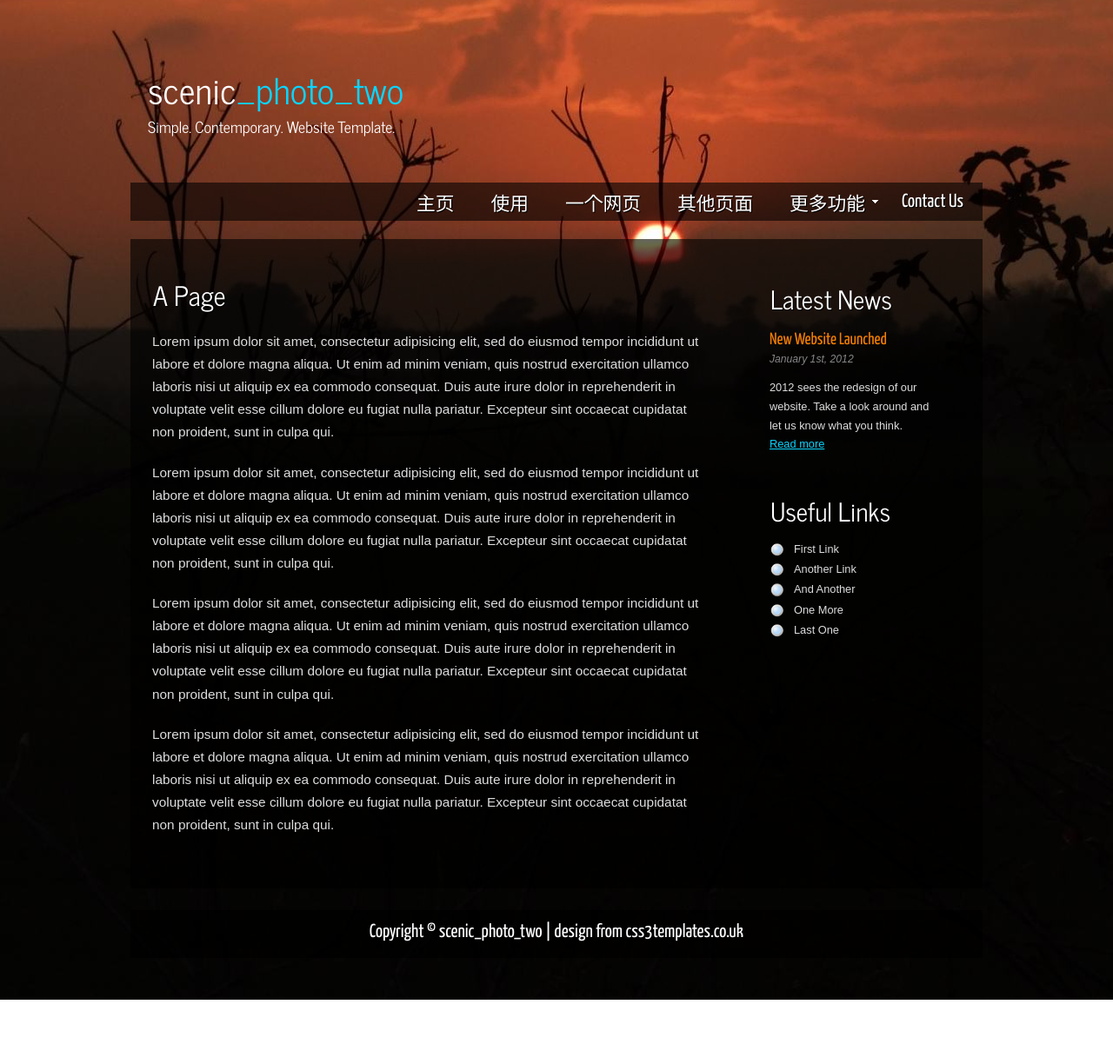
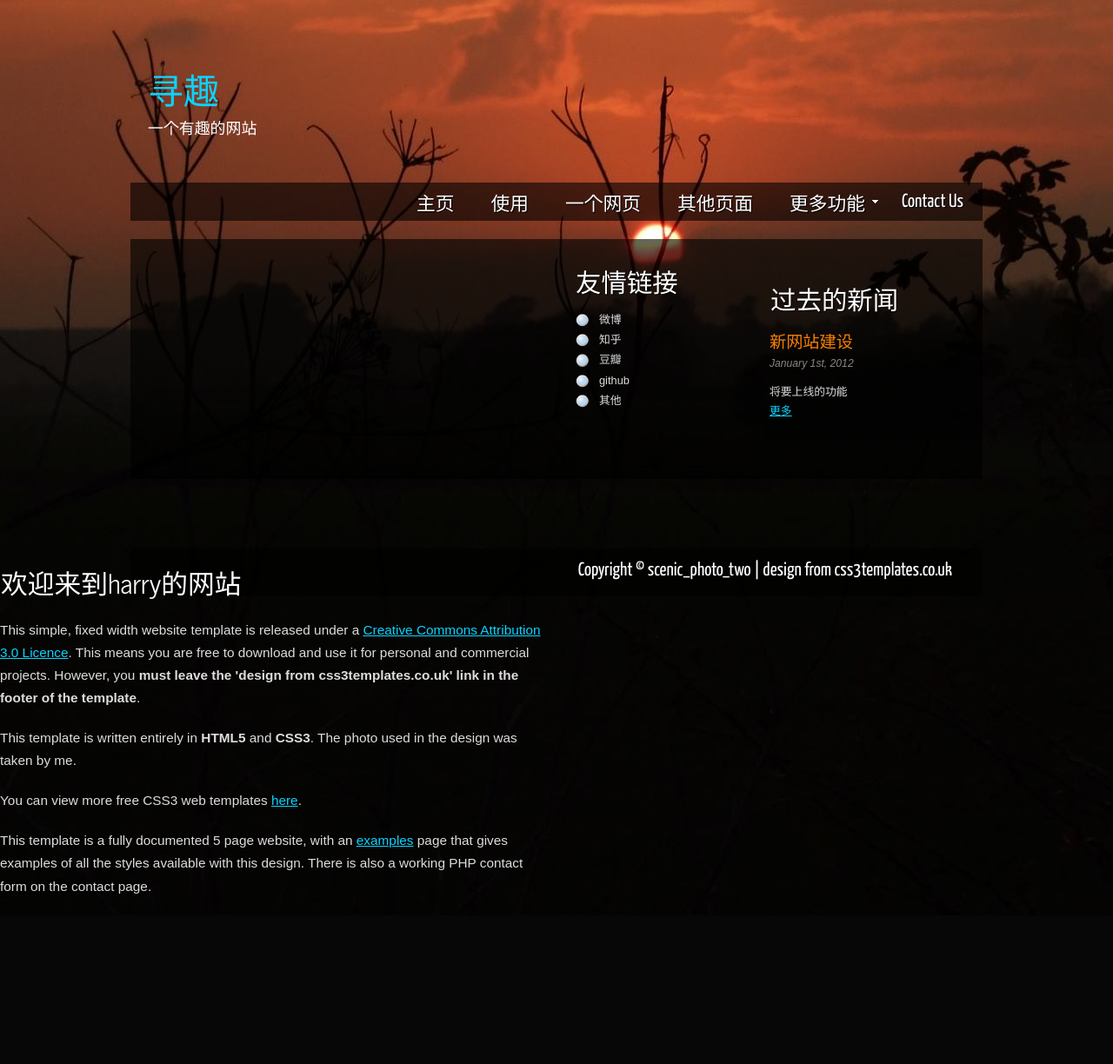
Before and after one commit to nasa1024/personl_blog, a Django app: page /a_page/ in a window 1280 px wide. Shown: the whole page at 87% size. After the commit the page ends 1028 px from the top, so only its background shows below. Run offline with Django 3.2, Linux system fonts and the light colour scheme.

Commit message:
change html again

```diff
--- a/blog/templates/index.html
+++ b/blog/templates/index.html
@@ -70,6 +70,7 @@
           </ul>
         </div>
       </div>
+    </div>
       <div class="content">
         <h1>欢迎来到harry的网站</h1>
         <p>This simple, fixed width website template is released under a <a href="http://creativecommons.org/licenses/by/3.0">Creative Commons Attribution 3.0 Licence</a>. This means you are free to download and use it for personal and commercial projects. However, you <strong>must leave the 'design from css3templates.co.uk' link in the footer of the template</strong>.</p>
--- a/blog/templates/page.html
+++ b/blog/templates/page.html
@@ -18,8 +18,8 @@
       <div id="logo">
         <div id="logo_text">
           <!-- class="logo_colour", allows you to change the colour of the text -->
-          <h1><a href="{% url 'index' %}">scenic<span class="logo_colour">_photo_two</span></a></h1>
-          <h2>Simple. Contemporary. Website Template.</h2>
+          <h1><a href="{% url 'index' %}">  <span class="logo_colour">寻趣</span></a></h1>
+          <h2>一个有趣的网站</h2>
         </div>
       </div>
       <nav>
@@ -54,28 +54,30 @@
     <div id="site_content">
       <div id="sidebar_container">
         <div class="sidebar">
-          <h3>Latest News</h3>
-          <h4>New Website Launched</h4>
+          <h3>过去的新闻</h3>
+          <h4>新网站建设</h4>
           <h5>January 1st, 2012</h5>
-          <p>2012 sees the redesign of our website. Take a look around and let us know what you think.<br /><a href="#">Read more</a></p>
+          <p>将要上线的功能<br /><a href="#">更多</a></p>
         </div>
+      </div>
         <div class="sidebar">
-          <h3>Useful Links</h3>
+          <h3>友情链接</h3>
           <ul>
-            <li><a href="#">First Link</a></li>
-            <li><a href="#">Another Link</a></li>
-            <li><a href="#">And Another</a></li>
-            <li><a href="#">One More</a></li>
-            <li><a href="#">Last One</a></li>
+            <li><a href="#">微博</a></li>
+            <li><a href="#">知乎</a></li>
+            <li><a href="#">豆瓣</a></li>
+            <li><a href="#">github</a></li>
+            <li><a href="#">其他</a></li>
           </ul>
         </div>
       </div>
+    </div>
       <div class="content">
-        <h1>A Page</h1>
-        <p>Lorem ipsum dolor sit amet, consectetur adipisicing elit, sed do eiusmod tempor incididunt ut labore et dolore magna aliqua. Ut enim ad minim veniam, quis nostrud exercitation ullamco laboris nisi ut aliquip ex ea commodo consequat. Duis aute irure dolor in reprehenderit in voluptate velit esse cillum dolore eu fugiat nulla pariatur. Excepteur sint occaecat cupidatat non proident, sunt in culpa qui.</p>
-        <p>Lorem ipsum dolor sit amet, consectetur adipisicing elit, sed do eiusmod tempor incididunt ut labore et dolore magna aliqua. Ut enim ad minim veniam, quis nostrud exercitation ullamco laboris nisi ut aliquip ex ea commodo consequat. Duis aute irure dolor in reprehenderit in voluptate velit esse cillum dolore eu fugiat nulla pariatur. Excepteur sint occaecat cupidatat non proident, sunt in culpa qui.</p>
-        <p>Lorem ipsum dolor sit amet, consectetur adipisicing elit, sed do eiusmod tempor incididunt ut labore et dolore magna aliqua. Ut enim ad minim veniam, quis nostrud exercitation ullamco laboris nisi ut aliquip ex ea commodo consequat. Duis aute irure dolor in reprehenderit in voluptate velit esse cillum dolore eu fugiat nulla pariatur. Excepteur sint occaecat cupidatat non proident, sunt in culpa qui.</p>
-        <p>Lorem ipsum dolor sit amet, consectetur adipisicing elit, sed do eiusmod tempor incididunt ut labore et dolore magna aliqua. Ut enim ad minim veniam, quis nostrud exercitation ullamco laboris nisi ut aliquip ex ea commodo consequat. Duis aute irure dolor in reprehenderit in voluptate velit esse cillum dolore eu fugiat nulla pariatur. Excepteur sint occaecat cupidatat non proident, sunt in culpa qui.</p>
+        <h1>欢迎来到harry的网站</h1>
+        <p>This simple, fixed width website template is released under a <a href="http://creativecommons.org/licenses/by/3.0">Creative Commons Attribution 3.0 Licence</a>. This means you are free to download and use it for personal and commercial projects. However, you <strong>must leave the 'design from css3templates.co.uk' link in the footer of the template</strong>.</p>
+        <p>This template is written entirely in <strong>HTML5</strong> and <strong>CSS3</strong>. The photo used in the design was taken by me.</p>
+        <p>You can view more free CSS3 web templates <a href="http://www.css3templates.co.uk">here</a>.</p>
+        <p>This template is a fully documented 5 page website, with an <a href="examples.html">examples</a> page that gives examples of all the styles available with this design. There is also a working PHP contact form on the contact page.</p>
       </div>
     </div>
     <footer>
```
Also changed, not shown: blog/templates/another.html (+17 -16 lines), blog/templates/examples.html (+11 -11 lines).
